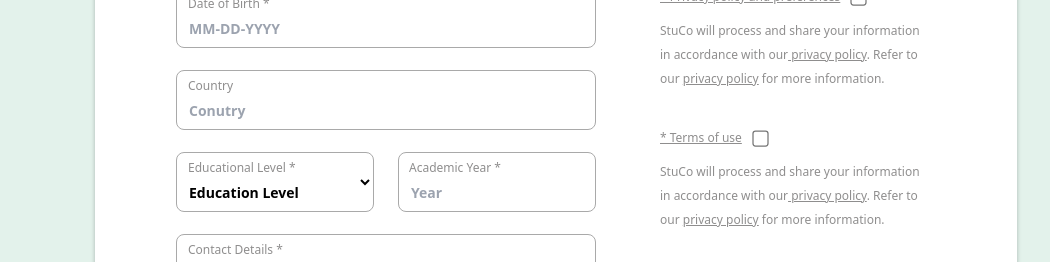
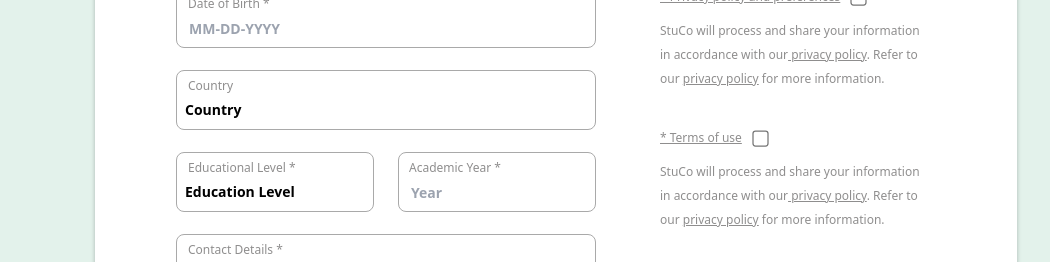
Before and after one commit to shardhrv/Frontend, a React (Vite) app: page / in a window 1280 px wide. Shown: the part 245-507 px from the top of the page, without its empty margins (84-1134 px from the left). Built offline with nearby package versions, Linux system fonts and the light colour scheme.

Commit message:
minor fixes

```diff
--- a/src/pages/EditProfilePage.tsx
+++ b/src/pages/EditProfilePage.tsx
@@ -1,6 +1,11 @@
+import DatePicker from 'react-datepicker';
 import BackgroundLayout from '../components/BackgroundLayout';
+import React, { useState } from "react";
+
+
 
 function ProfilePage() {
+
     return (
         <BackgroundLayout>
             <div className="absolute w-[922px] h-[610px] top-[80px] bg-[#ffffff] rounded-[32px] shadow-[0px_4px_4px_#00000040] justify-center items-center">
@@ -26,14 +31,18 @@ function ProfilePage() {
                             <label className="text-[#8f8e8e] text-xs absolute top-2 left-3">
                                 Country
                             </label>
-                            <input
-                                type='string'
+                            <select
                                 // type="email"
-                                // value={}
                                 // onChange={(e) => setEmail(e.target.value)}
-                                className="w-[420px] h-[60px] pt-5 pl-3 pr-10 bg-white rounded-lg border border-[#a9a9a9] text-black text-sm font-semibold"
-                                placeholder="Conutry"
-                            />
+                                className="w-[420px] h-[60px] pt-5 pl-2 bg-white rounded-lg border border-[#a9a9a9] text-[#000000] text-sm font-semibold appearance-none"
+                            >
+                                <option value="" disabled selected>
+                                    Country
+                                </option>
+                                <option value="us">United States</option>
+                                <option value="uk">United Kingdom</option>
+                                <option value="sg">Singapore</option>
+                            </select>
                             {/* Icon */}
                         </div>
                         <div className='flex space-x-[24px]'>
@@ -44,14 +53,19 @@ function ProfilePage() {
                                 <select
                                     // type="email"
                                     // onChange={(e) => setEmail(e.target.value)}
-                                    className="w-[198px] h-[60px] pt-5 pl-2 pr-5 bg-white rounded-lg border border-[#a9a9a9] text-[#000000] text-sm font-semibold"
+                                    className="w-[198px] h-[60px] pt-5 pl-2 bg-white rounded-lg border border-[#a9a9a9] text-[#000000] text-sm font-semibold appearance-none"
                                 >
                                     <option value="" disabled selected>
                                         Education Level
                                     </option>
-                                    <option value="uni">Undergraduate</option>
-                                    <option value="highschool">High School</option>
-                                    <option value="middleschool">Middle School</option>
+                                    <option value="sec">Secondary</option>
+                                    <option value="alv">A-Level</option>
+                                    <option value="igcse">IGCSE</option>
+                                    <option value="ib">IB</option>
+                                    <option value="olv">O-Level</option>
+                                    <option value="bach">Bachelor's Degree</option>
+                                    <option value="master">Master's Degree</option>
+                                    <option value="prof">Professional</option>
                                 </select>
                             </div>
 
```
Also changed, not shown: src/App.tsx (line endings or trailing spaces).
